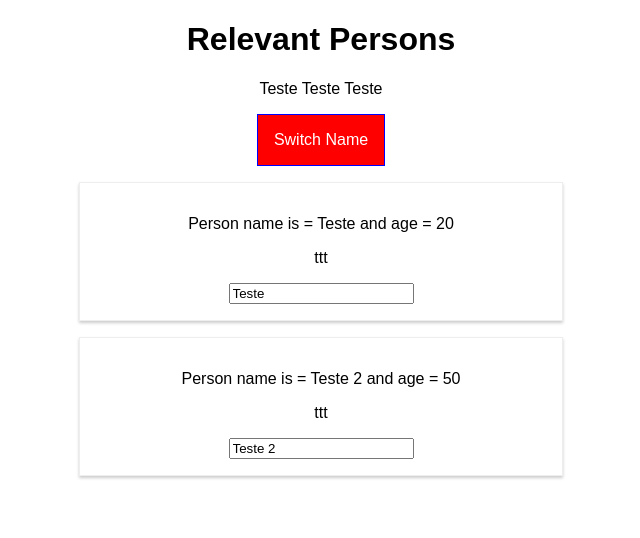
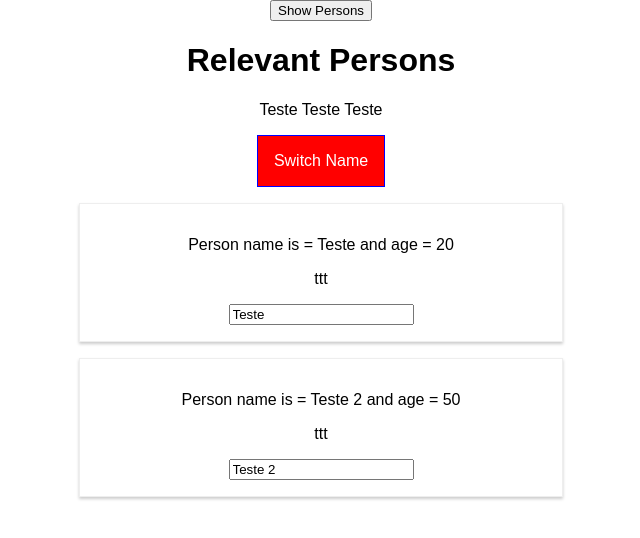
Before and after one commit to nelma/react-complete-guide, a React app: page / in a window 1280 px wide. Both pictures are taken after a click on the button "Switch Name". Shown: the top 538 px of the page, without its empty margins (319-959 px from the left). Built offline with nearby package versions, Linux system fonts and the light colour scheme.

Commit message:
Diving deeper into components part II

```diff
--- a/src/components/Cockpit/Cockpit.css
+++ b/src/components/Cockpit/Cockpit.css
@@ -1,4 +1,4 @@
-.Cockpit button {
+.Button {
     border: 1px solid blue;
     padding: 16px;
     background-color: green;
@@ -7,16 +7,16 @@
     cursor: pointer
 }
 
-.Cockpit button:hover {
+.Button:hover {
     background-color: lightgreen;
     color: black
 }
 
-.Cockpit button.Red {
+.Button.Red {
     background-color: red;
 }
 
-.Cockpit button.Red:hover {
+.Button.Red:hover {
     background-color: salmon;
     color: black
 }
--- a/src/components/Cockpit/Cockpit.js
+++ b/src/components/Cockpit/Cockpit.js
@@ -1,13 +1,16 @@
 import React from 'react';
 import classes from './Cockpit.css';
+
+import Aux from '../../hoc/Aux';
+
 
 const cockpit = (props) => {
 
     const assignedClasses = [];
-    let btnClass = '';
+    let btnClass = classes.Button;
 
     if(props.showPersons) {
-        btnClass = classes.Red;
+        btnClass = [classes.Button, classes.Red].join(' ');
     }
 
     if(props.persons.length <= 2)
@@ -18,13 +21,13 @@
 
     return (
 
-        <div className={classes.Cockpit}>
+        <Aux>
             <h1>{props.titleApp}</h1>
             <p className={assignedClasses.join(' ')} >Teste Teste Teste</p>
             <button className={btnClass}
                     onClick={props.clicked}>Switch Name</button>
-        </div>
+        </Aux>
     );
 }
 
-export default cockpit;
+export default  cockpit;
--- a/src/components/Persons/Person/Person.js
+++ b/src/components/Persons/Person/Person.js
@@ -1,24 +1,38 @@
-import React from 'react';
-
+import React, {Component} from 'react';
 import classes from './Person.css'
 
+import withClass from '../../../hoc/withClass';
+import Aux from '../../../hoc/Aux';
 
-const person = (props) => {
-    //return <p>Person name is {props.name} and age {props.age} </p>
 
-    const style = {
-        '@media (min-width: 500px)': {
-            width: '45px'
-        }
+class Person extends Component {
+
+    constructor(props) {
+        super( props );
+        console.log( '[Person.js] Inside Constructor', props );
     }
 
-    return (
-        <div className={classes.Person}>
-            <p onClick={props.click}>Person name is = {props.name} and age = {props.age} </p>
-            <p>ttt{props.children}</p>
-            <input type="text" onChange={props.changed} value={props.name} />
-        </div>
-    )
+    componentWillMount () {
+        console.log( '[Person.js] Inside componentWillMount()' );
+    }
+
+    componentDidMount () {
+        console.log( '[Person.js] Inside componentDidMount()' );
+    }
+
+    render() {
+        console.log( '[Person.js] Inside render()' );
+
+        return (
+            <Aux>
+                <p onClick={this.props.click}>
+                    Person name is = {this.props.name} and age = {this.props.age} </p>
+                <p>ttt{this.props.children}</p>
+
+                <input type="text" onChange={this.props.changed} value={this.props.name} />
+            </Aux>
+        )
+    };
 }
 
-export default person;
+export default withClass(Person, classes.Person);
--- a/src/components/Persons/Persons.js
+++ b/src/components/Persons/Persons.js
@@ -1,14 +1,52 @@
-import React from 'react';
-
+import React, {PureComponent} from 'react';
 import Person from './Person/Person';
 
-const persons = (props) => props.persons.map((person, index) => {
-        return  <Person
+
+class Persons extends PureComponent {
+  constructor( props ) {
+        super( props );
+        console.log( '[Persons.js] Inside Constructor', props );
+  }
+
+  componentWillMount () {
+      console.log( '[Persons.js] Inside componentWillMount()' );
+  }
+
+  componentDidMount () {
+      console.log( '[Persons.js] Inside componentDidMount()' );
+  }
+
+  componentWillReceiveProps ( nextProps ) {
+      console.log( '[UPDATE Persons.js] Inside componentWillReceiveProps', nextProps );
+  }
+
+/*   shouldComponentUpdate ( nextProps, nextState ) {
+      console.log( '[UPDATE Persons.js] Inside shouldComponentUpdate', nextProps, nextState );
+      return nextProps.persons !== this.props.persons;
+  } */
+
+  componentWillUpdate ( nextProps, nextState ) {
+      console.log( '[UPDATE Persons.js] Inside componentWillUpdate', nextProps, nextState );
+  }
+
+  componentDidUpdate () {
+      console.log( '[UPDATE Persons.js] Inside componentDidUpdate' );
+  }
+
+  render() {
+
+    console.log( '[Persons.js] Inside render()' );
+
+    return this.props.persons.map((person, index) => {
+      return <Person
           name={person.name}
           age={person.age}
           key={person.id}
-          click={() => props.clicked(index)}
-          changed={(event) => props.changed(event, person.id)} />
-});
+          click={() => this.props.clicked(index)}
+          changed={(event) => this.props.changed(event, person.id)} />
+    });
+  }
 
-export default persons;
+}
+
+export default Persons;
--- a/src/containers/App.js
+++ b/src/containers/App.js
@@ -1,18 +1,59 @@
-import React, { Component } from 'react';
+import React, { PureComponent } from 'react';
 import logo from '../logo.svg';
 import classes from './App.css';
 import Persons from '../components/Persons/Persons';
 import Cockpit from '../components/Cockpit/Cockpit';
 
-class App extends Component {
-  state = {
+import withClass from '../hoc/withClass';
+import Aux from '../hoc/Aux'
+
+class App extends PureComponent {
+
+  constructor(props) {
+    super(props);
+    console.log('[App.js] Inside constructor', props);
+
+
+    this.state = {
+      persons: [
+        {id: 'abcd', name: 'Teste', age: 20},
+        {id: 'xpto', name: 'Teste 2', age: 50}
+      ],
+      otherState: 'some other value',
+      showPersons: false
+    }
+  }
+
+  componentWillMount() {
+    console.log('[App.js] Inside componentWillMount()');
+  }
+
+  componentDidMount () {
+    console.log( '[App.js] Inside componentDidMount()' );
+  }
+
+/*   shouldComponentUpdate ( nextProps, nextState ) {
+    console.log( '[UPDATE App.js] Inside shouldComponentUpdate', nextProps, nextState );
+    return true;
+  } */
+
+  componentWillUpdate ( nextProps, nextState ) {
+    console.log( '[UPDATE App.js] Inside componentWillUpdate', nextProps, nextState );
+  }
+
+  componentDidUpdate () {
+    console.log( '[UPDATE App.js] Inside componentDidUpdate' );
+  }
+
+
+/*   state = {
     persons: [
       {id: 'abcd', name: 'Teste', age: 20},
       {id: 'xpto', name: 'Teste 2', age: 50}
     ],
     otherState: 'some other value',
     showPersons: false
-  }
+  } */
 
   nameChangedHandler = (event, id) => {
     const personIndex = this.state.persons.findIndex(p => {
@@ -46,8 +87,9 @@
 
 
   render() {
+    console.log( '[App.js] Inside render()' );
+
     let persons = null;
-    let btnClass = '';
 
     if(this.state.showPersons) {
       persons = <Persons persons={this.state.persons}
@@ -56,15 +98,18 @@
     }
 
     return (
-        <div className={classes.App}>
+        <Aux>
+
+          <button onClick={() => this.setState( { showPersons: true })}>Show Persons </button>
+
           <Cockpit showPersons={this.state.showPersons}
                    persons={this.state.persons}
                    clicked={this.togglePersonsHandler}
                    titleApp={this.props.title} />
           {persons}
-        </div>
+        </Aux>
     );
   }
 }
 
-export default App;
+export default withClass(App, classes.App);
--- /dev/null
+++ b/src/hoc/Aux.js
@@ -0,0 +1,3 @@
+const aux = (props) => props.children;
+
+export default aux;
--- /dev/null
+++ b/src/hoc/withClass.js
@@ -0,0 +1,24 @@
+import React, { Component } from 'react';
+
+/* const withClass = (WrappedComponent, className) => {
+    return (props) => (
+        <div className={className}>
+            <WrappedComponent {...props} />
+        </div>
+    )
+} */
+
+
+const withClass = (WrappedComponent, className) => {
+    return class extends Component {
+        render() {
+            return (
+                <div className={className}>
+                    <WrappedComponent {...this.props} />
+                </div>
+            )
+        }
+    }
+}
+
+export default withClass;
```
